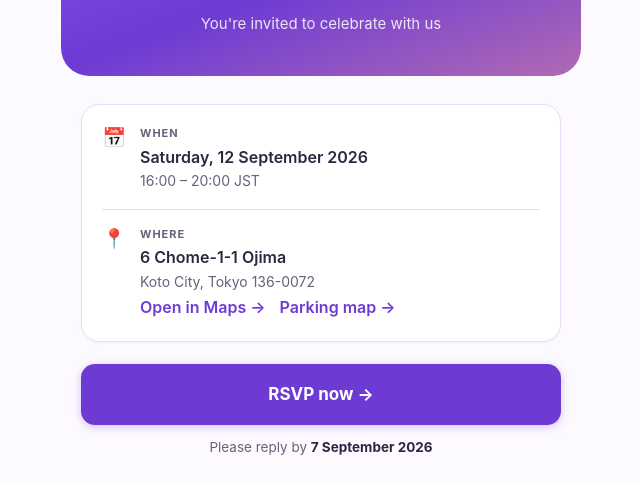
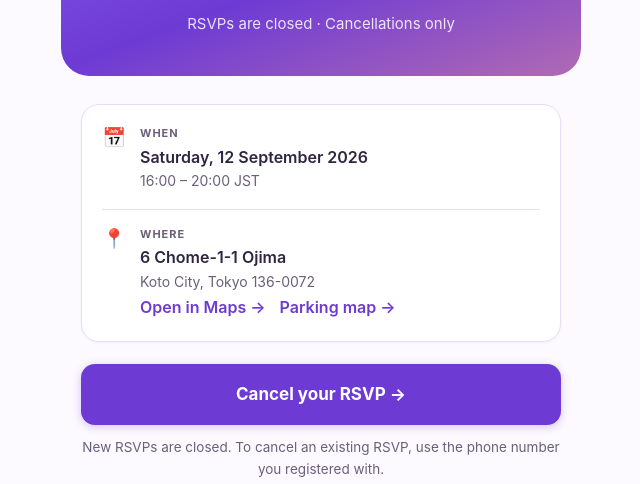
Before and after one commit to sunveda/sunveda.tech, a website: page rsvp/index.html in a window 1280 px wide. Shown: the part 172-656 px from the top of the page, without its empty margins (319-959 px from the left). Drawn offline with Linux system fonts and the light colour scheme.

Commit message:
Close birthday RSVP landing page to new registrations

```diff
--- a/rsvp/index.html
+++ b/rsvp/index.html
@@ -5,13 +5,13 @@
 <meta name="viewport" content="width=device-width, initial-scale=1, viewport-fit=cover">
 <title>Sanya's 2nd Birthday</title>
 <meta name="robots" content="noindex">
-<meta name="description" content="Sanya turns two — Saturday 12 September 2026, Ojima, Tokyo. Please let us know if you can come.">
+<meta name="description" content="Sanya turns two — Saturday 12 September 2026, Ojima, Tokyo. RSVPs are closed. You can still cancel an existing RSVP.">
 
 <!-- Open Graph: this link gets shared into LINE and WhatsApp groups, where the
      preview card is the first thing most guests will actually see. -->
 <meta property="og:type" content="website">
 <meta property="og:title" content="Sanya turns 2 🎂">
-<meta property="og:description" content="Saturday 12 September 2026 · 16:00–20:00 · Ojima, Tokyo">
+<meta property="og:description" content="RSVPs are closed. Cancel an existing RSVP for Saturday 12 September 2026 · Ojima, Tokyo.">
 <meta property="og:url" content="https://sunveda.tech/rsvp">
 
 <style>
@@ -169,7 +169,7 @@
     <header class="hero">
       <div class="cake" aria-hidden="true">🎂</div>
       <h1>Sanya turns 2!</h1>
-      <p>You're invited to celebrate with us</p>
+      <p>RSVPs are closed · Cancellations only</p>
     </header>
 
     <main>
@@ -197,9 +197,9 @@
       </div>
 
       <a class="cta" href="https://script.google.com/macros/s/AKfycbyxii9NbRx2-UtJVQV1CQdTlw7OYPxsmReMB7lXkjIwtTWnlI_OZv88MM1Y-sEN1il-eA/exec">
-        RSVP now →
+        Cancel your RSVP →
       </a>
-      <p class="deadline">Please reply by <strong>7 September 2026</strong></p>
+      <p class="deadline">New RSVPs are closed. To cancel an existing RSVP, use the phone number you registered with.</p>
 
       <!-- Shown to everyone, not just attendees: guests who can't make it still
            want the photos. -->
```
